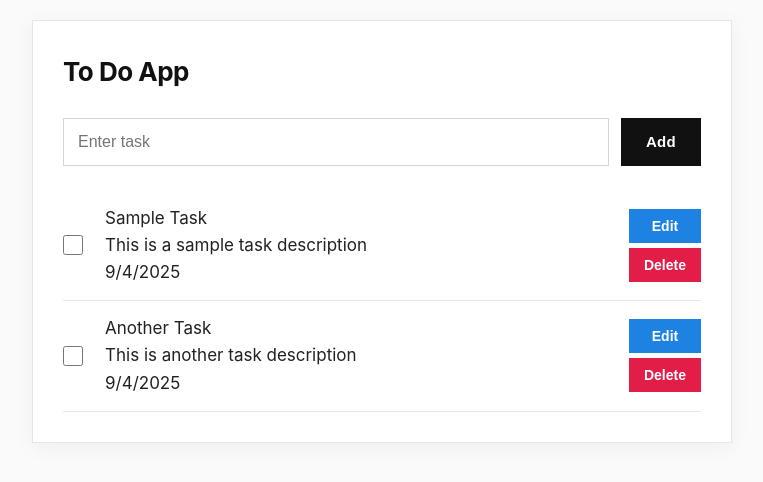
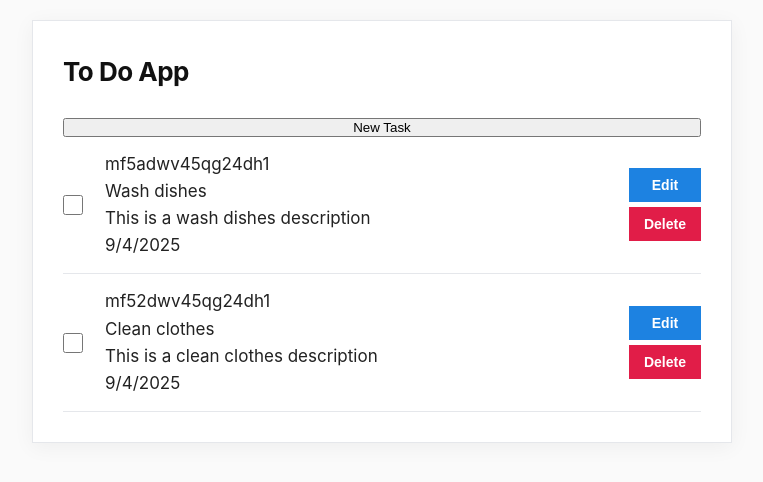
Before and after one commit to akaazazel/todo-app, a React (Vite) app: page / in a window 1280 px wide. Shown: the top 482 px of the page, without its empty margins (258-1021 px from the left). Built offline with nearby package versions, Linux system fonts and the light colour scheme.

Commit message:
Adding and Deleting tasks are compatible.

```diff
--- a/src/App.jsx
+++ b/src/App.jsx
@@ -12,25 +12,43 @@ import {
 
 function App() {
     const [tasksList, setTasksList] = useState([
-        new Todo(
-            "Sample Task",
-            "This is a sample task description",
-            new Date().toLocaleDateString()
-        ),
-        new Todo(
-            "Another Task",
-            "This is another task description",
-            new Date().toLocaleDateString()
-        ),
+        new Todo({
+            todo_id: "mf5adwv45qg24dh1",
+            title: "Wash dishes",
+            description: "This is a wash dishes description",
+            date_created: new Date(),
+            is_done: false,
+        }),
+        new Todo({
+            todo_id: "mf52dwv45qg24dh1",
+            title: "Clean clothes",
+            description: "This is a clean clothes description",
+            date_created: new Date(),
+            is_done: false,
+        }),
     ]);
+
+    const [inputBoxHidden, setInputBoxHidden] = useState(true);
 
     return (
         <div className="wrapper">
             <header>
                 <h1 className="app-title">To Do App</h1>
             </header>
+            <button
+                className="add-new-task"
+                onClick={() => setInputBoxHidden(!inputBoxHidden)}
+            >
+                {inputBoxHidden ? "New Task" : "Cancel"}
+            </button>
             <section>
-                <TaskInput tasksList={tasksList} setTasksList={setTasksList} />
+                {!inputBoxHidden && (
+                    <TaskInput
+                        tasksList={tasksList}
+                        setTasksList={setTasksList}
+                        setInputBoxHidden={setInputBoxHidden}
+                    />
+                )}
                 <TaskList tasksList={tasksList} setTasksList={setTasksList} />
             </section>
         </div>
--- a/src/components/SingleTask.jsx
+++ b/src/components/SingleTask.jsx
@@ -8,6 +8,13 @@ const SingleTask = ({ task, tasksList, setTasksList }) => {
 
     const manageDelete = () => {
         setTasksList(removeTodo(tasksList, task.todo_id));
+    };
+
+    const formatDate = (date) => {
+        // const day = date.getDay();
+        // const month = date.getMonth() + 1;
+        // const year = date.getFullYear();
+        return date.toLocaleDateString();
     };
 
     return (
@@ -21,9 +28,10 @@ const SingleTask = ({ task, tasksList, setTasksList }) => {
                 <div
                     className={task.is_done ? "task-text checked" : "task-text"}
                 >
+                    <p>{task.todo_id}</p>
                     <p>{task.title}</p>
                     <p>{task.description}</p>
-                    <p>{task.date_created}</p>
+                    <p>{formatDate(task.date_created)}</p>
                 </div>
             </div>
             <div className="buttons">
--- a/src/components/TaskInput.jsx
+++ b/src/components/TaskInput.jsx
@@ -1,38 +1,57 @@
 import React from "react";
+import { addTodo, Todo } from "../todo_function";
 
-const TaskInput = ({ tasksList, setTasksList }) => {
-    const [task, setTask] = React.useState("");
+const TaskInput = ({ tasksList, setTasksList, setInputBoxHidden }) => {
+    const manageSubmit = (e) => {
+        e.preventDefault();
+        console.log(e);
 
-    const handleSubmit = (event) => {
-        event.preventDefault();
+        const title = e.target[0].value;
+        const description = e.target[1].value;
+        const date_created =
+            e.target[2].value === "" ? new Date() : new Date(e.target[2].value);
+        const is_done = e.target[3].checked;
 
-        if (task === "") {
-            console.error("Enter a task");
-            alert("Task cannot be empty");
+        if (title === "") {
+            alert("Enter a title");
             return;
         }
 
-        const task_class = {
-            id: tasksList.length,
-            task: task,
-            is_completed: false,
+        // create todo object with the info user provided
+        const newTodo = new Todo({
+            title: title,
+            description: description,
+            date_created: date_created,
+            is_done: is_done,
+        });
+        setTasksList(addTodo(tasksList, newTodo));
+        setInputBoxHidden(true);
+        clearInputFields(e);
     };
 
-        const new_task_list = [...tasksList, task_class];
-        setTasksList(new_task_list);
-        setTask("");
+    const clearInputFields = (e) => {
+        console.log(e);
+        e.target[0].value = "";
+        e.target[1].value = "";
+        e.target[2].value = "";
+        e.target[3].value = "";
     };
 
     return (
-        <form className="task-input" onSubmit={handleSubmit}>
+        <div className="todo-input-box">
+            <form className="add-task-form" onSubmit={(e) => manageSubmit(e)}>
+                <input type="text" placeholder="title" id="todo-title" />
                 <input
                     type="text"
-                placeholder="Enter task"
-                value={task}
-                onChange={(e) => setTask(e.target.value)}
+                    placeholder="description"
+                    id="todo-description"
                 />
+                <input type="date" placeholder="date" id="todo-date" />
+                <input type="checkbox" name="is-done" id="todo-is-done" />
+                <button type="reset">Clear</button>
                 <button type="submit">Add</button>
             </form>
+        </div>
     );
 };
 
--- a/src/index.css
+++ b/src/index.css
@@ -37,47 +37,6 @@ body {
     text-align: left;
     color: #111;
     letter-spacing: -0.5px;
-}
-
-.task-input {
-    display: flex;
-    gap: 12px;
-    margin-bottom: 25px;
-    width: 100%;
-}
-
-.task-input input {
-    flex: 1;
-    padding: 14px;
-    border: 1px solid #d1d5db;
-    border-radius: 0;
-    font-size: 16px;
-    background: #fff;
-    transition: border-color 0.25s ease, box-shadow 0.25s ease;
-}
-
-.task-input input:focus {
-    border-color: #111;
-    box-shadow: 0 0 0 2px rgba(17, 17, 17, 0.1);
-    outline: none;
-}
-
-.task-input button {
-    padding: 14px 24px;
-    border: 1px solid #111;
-    background: #111;
-    color: white;
-    border-radius: 0;
-    cursor: pointer;
-    font-size: 15px;
-    font-weight: 600;
-    letter-spacing: 0.3px;
-    transition: background 0.25s ease, color 0.25s ease;
-}
-
-.task-input button:hover {
-    background: #fff;
-    color: #111;
 }
 
 .task-list {
--- a/src/todo_function.js
+++ b/src/todo_function.js
@@ -1,20 +1,21 @@
 export class Todo {
-    constructor(title, description, date_created, is_done = false) {
-        this.todo_id = this.randomId()
+    constructor({ todo_id = "", title, description, date_created, is_done = false }) {
+        this.todo_id = todo_id
         this.title = title
         this.description = description
         this.date_created = date_created
         this.is_done = is_done
     }
+}
 
-    randomId() {
-        return Date.now().toString(36) + Math.random().toString(36).substring(2, 10);
-    }
-
+function randomId() {
+    return Date.now().toString(36) + Math.random().toString(36).substring(2, 10);
 }
 
 export function addTodo(todoList, todo) {
-    return [...todoList, todo]
+    const newRandomId = randomId()
+    const todoWithId = { ...todo, todo_id: newRandomId }
+    return [...todoList, todoWithId]
 }
 
 export function removeTodo(todoList, todo_id) {
```
Also changed, not shown: src/components/AddNewTask.jsx (added). Lines whose indentation alone changed are shown as unchanged.
